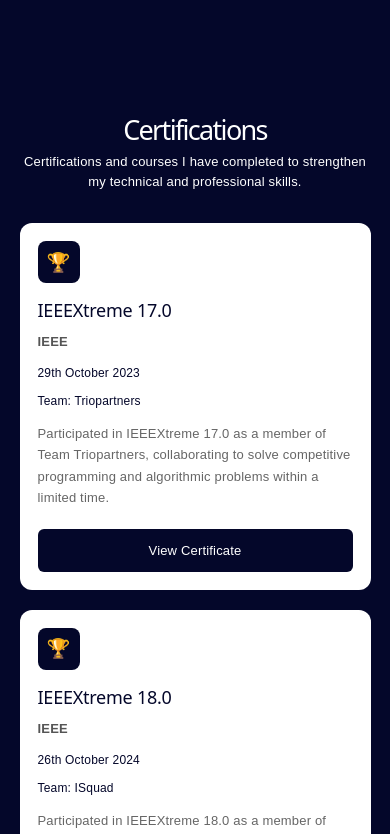
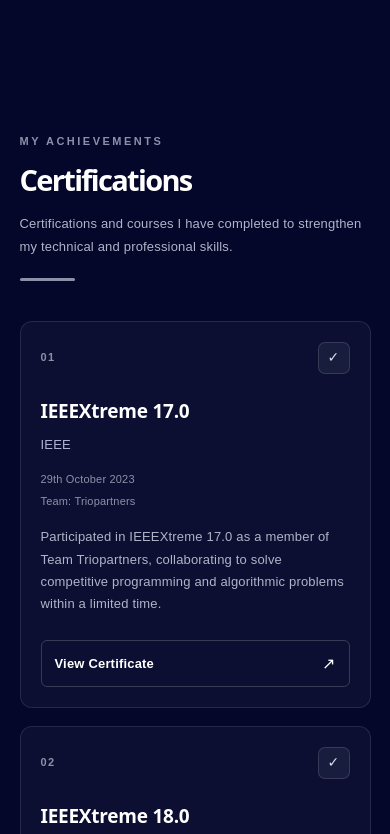
Before and after one commit to ishqafathima/My-Portfolio, a React (Vite) app: page / in a window 390 px wide. Shown: the part 5550-6384 px from the top of the page. Built offline with nearby package versions, Linux system fonts and the light colour scheme.

Commit message:
update portfolio

```diff
--- a/src/sections/Certifications/Certifications.css
+++ b/src/sections/Certifications/Certifications.css
@@ -1,63 +1,82 @@
-
 /* =========================
 CERTIFICATIONS SECTION
 ========================= */
 
 .certifications {
-  background-color: #04072a;
 min-height: 100vh;
 
-  padding: 80px 8% 100px;
+padding: 100px 8%;
+
+background-color: #04072a;
 
 box-sizing: border-box;
 }
 
+.certifications-container {
+width: 100%;
 
-/* =========================
-   CONTENT
-========================= */
-
-.certifications-content {
-  width: 100%;
-  max-width: 1100px;
+max-width: 1150px;
 
 margin: 0 auto;
 }
 
-
 /* =========================
-   HEADING
+SECTION HEADING
 ========================= */
 
-.certifications-content h1 {
+.certifications-heading {
+margin-bottom: 55px;
+}
+
+.section-label {
+display: inline-block;
+
+color: #8e90a9;
+
+font-size: 13px;
+
+font-weight: 700;
+
+letter-spacing: 3px;
+
+margin-bottom: 10px;
+}
+
+.certifications-heading h1 {
+margin: 0;
+
 color: #ffffff;
 
-  text-align: center;
+font-size: clamp(34px, 5vw, 48px);
 
-  font-size: clamp(30px, 4vw, 40px);
+line-height: 1.1;
 
-  margin: 0 0 10px;
+font-weight: 700;
 }
 
+.certifications-heading p {
+max-width: 650px;
 
-/* =========================
-   INTRO
-========================= */
+margin: 18px 0 0;
 
-.certifications-intro {
-  color: #ffffff;
+color: #aeb5c8;
 
-  text-align: center;
+font-size: 15px;
 
-  font-size: 16px;
-
-  line-height: 1.6;
-
-  max-width: 700px;
-
-  margin: 0 auto 45px;
+line-height: 1.8;
 }
 
+.heading-line {
+width: 55px;
+
+height: 3px;
+
+margin-top: 20px;
+
+background-color: #8e90a9;
+
+border-radius: 10px;
+}
 
 /* =========================
 CERTIFICATION GRID
@@ -68,54 +87,75 @@
 
 grid-template-columns: repeat(3, minmax(0, 1fr));
 
-  gap: 25px;
-
-  width: 100%;
+gap: 24px;
 }
-
 
 /* =========================
 CERTIFICATION CARD
 ========================= */
 
 .certification-card {
-  background-color: #ffffff;
+min-width: 0;
 
-  border-radius: 12px;
-
-  padding: 22px;
-
-  box-sizing: border-box;
-
-  min-width: 0;
+min-height: 370px;
 
 display: flex;
 
 flex-direction: column;
 
-  transition: transform 0.3s ease,
+padding: 25px;
+
+box-sizing: border-box;
+
+background-color: rgba(255, 255, 255, 0.035);
+
+border: 1px solid rgba(255, 255, 255, 0.1);
+
+border-radius: 12px;
+
+transition:
+transform 0.3s ease,
+border-color 0.3s ease,
 box-shadow 0.3s ease;
 }
 
 .certification-card:hover {
 transform: translateY(-6px);
 
-  box-shadow: 0 8px 25px rgba(0, 0, 0, 0.2);
+border-color: rgba(142, 144, 169, 0.55);
+
+box-shadow:
+0 15px 35px rgba(0, 0, 0, 0.2);
 }
 
-
 /* =========================
-   CERTIFICATE ICON
+CARD TOP
 ========================= */
 
-.certificate-icon {
-  width: 45px;
+.certificate-top {
+display: flex;
 
-  height: 45px;
+align-items: center;
 
-  background-color: #04072a;
+justify-content: space-between;
 
-  border-radius: 8px;
+margin-bottom: 30px;
+}
+
+.certificate-number {
+color: #8e90a9;
+
+font-size: 12px;
+
+font-weight: 700;
+
+letter-spacing: 1.5px;
+}
+
+.certificate-mark {
+width: 34px;
+
+height: 34px;
 
 display: flex;
 
@@ -123,119 +163,143 @@
 
 justify-content: center;
 
-  font-size: 21px;
+color: #d9deed;
 
-  margin-bottom: 15px;
-}
+background-color: rgba(142, 144, 169, 0.1);
 
+border: 1px solid rgba(142, 144, 169, 0.25);
 
-/* =========================
-   CERTIFICATE TITLE
-========================= */
-
-.certificate-info h2 {
-  color: #04072a;
-
-  font-size: 20px;
-
-  line-height: 1.35;
-
-  margin: 0 0 8px;
-}
-
-
-/* =========================
-   ISSUER
-========================= */
-
-.certificate-info h3 {
-  color: #555555;
+border-radius: 7px;
 
 font-size: 14px;
-
-  margin: 0 0 8px;
 
 font-weight: 600;
 }
 
+/* =========================
+CERTIFICATE INFO
+========================= */
+
+.certificate-info {
+flex: 1;
+}
+
+.certificate-info h2 {
+margin: 0 0 9px;
+
+color: #ffffff;
+
+font-size: 20px;
+
+font-weight: 600;
+
+line-height: 1.35;
+}
+
+.certificate-info h3 {
+margin: 0 0 15px;
+
+color: #aeb5d2;
+
+font-size: 13px;
+
+font-weight: 500;
+}
 
 /* =========================
-   DATE
+CERTIFICATE META
 ========================= */
 
-.certificate-date {
-  display: block;
+.certificate-meta {
+display: flex;
 
-  color: #04072a;
+flex-direction: column;
 
-  font-size: 12px;
+gap: 5px;
 
-  margin-bottom: 5px;
+margin-bottom: 17px;
 }
 
+.certificate-meta span {
+color: #8e90a9;
 
-/* =========================
-   TEAM
-========================= */
+font-size: 11px;
 
-.certificate-team {
-  display: block;
-
-  color: #04072a;
-
-  font-size: 12px;
-
-  margin-bottom: 8px;
+line-height: 1.5;
 }
-
 
 /* =========================
 DESCRIPTION
 ========================= */
 
 .certificate-info p {
-  color: #666666;
+margin: 0;
 
-  font-size: 14px;
+color: #aeb5c8;
 
-  line-height: 1.65;
+font-size: 13px;
 
-  margin: 10px 0 20px;
+line-height: 1.75;
 }
 
-
 /* =========================
-   VIEW CERTIFICATE BUTTON
+VIEW CERTIFICATE
 ========================= */
 
 .view-certificate {
-  display: inline-block;
+display: flex;
 
-  align-self: flex-start;
+align-items: center;
 
-  background-color: #04072a;
+justify-content: space-between;
+
+gap: 10px;
+
+width: 100%;
+
+box-sizing: border-box;
+
+margin-top: 25px;
+
+padding: 10px 13px;
 
 color: #ffffff;
 
-  padding: 9px 15px;
+background-color: transparent;
+
+border: 1px solid rgba(255, 255, 255, 0.18);
 
 border-radius: 6px;
 
-  font-size: 13px;
+font-size: 12px;
+
+font-weight: 600;
 
 text-decoration: none;
 
-  transition: 0.3s ease;
-
-  margin-top: auto;
+transition:
+background-color 0.3s ease,
+border-color 0.3s ease,
+transform 0.3s ease;
 }
 
 .view-certificate:hover {
-  background-color: #5063c9;
+background-color: rgba(142, 144, 169, 0.15);
+
+border-color: #8e90a9;
 
 transform: translateY(-2px);
 }
 
+.certificate-arrow {
+font-size: 16px;
+
+transition: transform 0.3s ease;
+}
+
+.view-certificate:hover .certificate-arrow {
+transform: translate(2px, -2px);
+}
 
 /* =========================
 TABLET
@@ -244,28 +308,27 @@
 @media (max-width: 950px) {
 
 .certifications {
-    padding: 70px 7% 90px;
+padding: 90px 7%;
 }
 
 .certification-grid {
 grid-template-columns: repeat(2, minmax(0, 1fr));
 
-    gap: 25px;
+
+gap: 20px;
+
+
 }
 
 .certification-card {
-    padding: 20px;
-  }
+min-height: 360px;
 
-  .certificate-info h2 {
-    font-size: 19px;
-  }
 
-  .certificate-info p {
-    font-size: 13px;
+padding: 23px;
+
+
 }
 }
-
 
 /* =========================
 MOBILE
@@ -276,65 +339,86 @@
 .certifications {
 min-height: calc(100vh - 60px);
 
-    padding: 60px 6% 80px;
+
+padding: 70px 6% 80px;
+
+
 }
 
-  .certifications-content h1 {
-    font-size: 30px;
+.certifications-heading {
+margin-bottom: 40px;
 }
 
-  .certifications-intro {
+.section-label {
+font-size: 11px;
+
+
+letter-spacing: 2.5px;
+
+
+}
+
+.certifications-heading h1 {
+font-size: 32px;
+}
+
+.certifications-heading p {
 font-size: 14px;
 
-    margin-bottom: 30px;
+
+line-height: 1.7;
+
+
 }
 
 .certification-grid {
 grid-template-columns: 1fr;
 
-    gap: 20px;
+
+gap: 18px;
+
+
 }
 
 .certification-card {
-    width: 100%;
+min-height: auto;
 
-    padding: 20px;
+
+padding: 22px;
+
+
 }
 
-  .certificate-icon {
-    width: 42px;
-
-    height: 42px;
-
-    font-size: 19px;
+.certificate-top {
+margin-bottom: 25px;
 }
 
 .certificate-info h2 {
-    font-size: 19px;
+font-size: 20px;
 }
 
 .certificate-info h3 {
 font-size: 13px;
 }
 
-  .certificate-date,
-  .certificate-team {
-    font-size: 12px;
-  }
-
 .certificate-info p {
 font-size: 14px;
 
-    line-height: 1.65;
+
+line-height: 1.75;
+
+
 }
 
 .view-certificate {
-    padding: 10px 15px;
+padding: 11px 13px;
+
 
 font-size: 13px;
+
+
 }
 }
-
 
 /* =========================
 SMALL PHONES
@@ -343,44 +427,44 @@
 @media (max-width: 480px) {
 
 .certifications {
-    padding: 50px 5% 70px;
+padding: 60px 5% 70px;
 }
 
-  .certifications-content h1 {
-    font-size: 27px;
+.certifications-heading h1 {
+font-size: 29px;
 }
 
-  .certifications-intro {
+.certifications-heading p {
 font-size: 13px;
-
-    line-height: 1.6;
 }
 
 .certification-card {
-    padding: 18px;
+padding: 20px;
+}
+
+.certificate-number {
+font-size: 11px;
+}
+
+.certificate-mark {
+width: 32px;
+
+
+height: 32px;
+
+
 }
 
 .certificate-info h2 {
-    font-size: 18px;
-  }
-
-  .certificate-info h3 {
-    font-size: 13px;
+font-size: 19px;
 }
 
 .certificate-info p {
 font-size: 13px;
-  }
 
-  .view-certificate {
-    width: 100%;
 
-    box-sizing: border-box;
+line-height: 1.7;
 
-    text-align: center;
 
-    padding: 10px;
-
-    font-size: 13px;
 }
 }
--- a/src/sections/Certifications/Certifications.jsx
+++ b/src/sections/Certifications/Certifications.jsx
@@ -1,9 +1,9 @@
-
 import "./Certifications.css";
 
 function Certifications() {
 const certifications = [
 {
+number: "01",
 title: "IEEEXtreme 17.0",
 issuer: "IEEE",
 date: "29th October 2023",
@@ -13,6 +13,7 @@ function Certifications() {
 pdf: "/Certificates/IEEEXtreme 17.0.pdf",
 },
 {
+number: "02",
 title: "IEEEXtreme 18.0",
 issuer: "IEEE",
 date: "26th October 2024",
@@ -22,66 +23,109 @@ function Certifications() {
 pdf: "/Certificates/IEEEXtreme 18.0.pdf",
 },
 {
+number: "03",
 title: "Introduction to Cybersecurity",
 issuer: "Cisco Networking Academy",
 date: "9th August 2025",
-      description: "An introductory cybersecurity course covering basic cybersecurity concepts, online safety, threats, vulnerabilities, and best practices for protecting digital information.",
+description:
+"An introductory cybersecurity course covering basic cybersecurity concepts, online safety, threats, vulnerabilities, and best practices for protecting digital information.",
 pdf: "/Certificates/Cybersecurity.pdf",
 },
 {
+number: "04",
 title: "JavaScript Essentials 1",
 issuer: "Cisco Networking Academy",
 date: "7th April 2025",
-      description: "An introductory JavaScript course covering fundamental programming concepts, variables, data types, operators, functions, control flow, and basic JavaScript programming techniques.",
+description:
+"An introductory JavaScript course covering fundamental programming concepts, variables, data types, operators, functions, control flow, and basic JavaScript programming techniques.",
 pdf: "/Certificates/JavaScript_Essentials_1.pdf",
 },
 {
+number: "05",
 title: "JavaScript Essentials 2",
 issuer: "Cisco Networking Academy",
 date: "24th June 2025",
-      description: "An intermediate JavaScript course covering advanced programming concepts, objects, arrays, functions, error handling, and modern JavaScript programming techniques.",
+description:
+"An intermediate JavaScript course covering advanced programming concepts, objects, arrays, functions, error handling, and modern JavaScript programming techniques.",
 pdf: "/Certificates/JavaScript_Essentials_2.pdf",
 },
 ];
 
-  return (
-    <section className="certifications">
-      <div className="certifications-content">
+return ( <section className="certifications"> <div className="certifications-container">
+
+
+    {/* Section Heading */}
+    <div className="certifications-heading">
+
+      <span className="section-label">
+        MY ACHIEVEMENTS
+      </span>
 
       <h1>Certifications</h1>
 
-        <p className="certifications-intro">
-          Certifications and courses I have completed to strengthen my
-          technical and professional skills.
+      <p>
+        Certifications and courses I have completed to
+        strengthen my technical and professional skills.
       </p>
 
+      <div className="heading-line"></div>
+
+    </div>
+
+
+    {/* Certification Grid */}
     <div className="certification-grid">
 
-          {certifications.map((certification, index) => (
-            <div className="certification-card" key={index}>
+      {certifications.map((certification) => (
 
-              <div className="certificate-icon">
-                🏆
+        <article
+          className="certification-card"
+          key={certification.number}
+        >
+
+          {/* Card Top */}
+          <div className="certificate-top">
+
+            <span className="certificate-number">
+              {certification.number}
+            </span>
+
+            <span className="certificate-mark">
+              ✓
+            </span>
+
           </div>
 
+
+          {/* Certificate Information */}
           <div className="certificate-info">
 
             <h2>{certification.title}</h2>
 
             <h3>{certification.issuer}</h3>
 
-                <span className="certificate-date">
+            <div className="certificate-meta">
+
+              <span>
                 {certification.date}
               </span>
 
               {certification.team && (
-                  <span className="certificate-team">
+                <span>
                   Team: {certification.team}
                 </span>
               )}
 
-                <p>{certification.description}</p>
+            </div>
 
+            <p>
+              {certification.description}
+            </p>
+
+          </div>
+
+
+          {/* Certificate Button */}
           {certification.pdf && (
             <a
               href={certification.pdf}
@@ -89,18 +133,22 @@ function Certifications() {
               rel="noopener noreferrer"
               className="view-certificate"
             >
-                    View Certificate
+              <span>View Certificate</span>
+              <span className="certificate-arrow">
+                ↗
+              </span>
             </a>
           )}
+
+        </article>
+
+      ))}
 
     </div>
 
   </div>
-          ))}
+</section>
 
-        </div>
-      </div>
-    </section>
 );
 }
 
```
Lines whose indentation alone changed are shown as unchanged.
